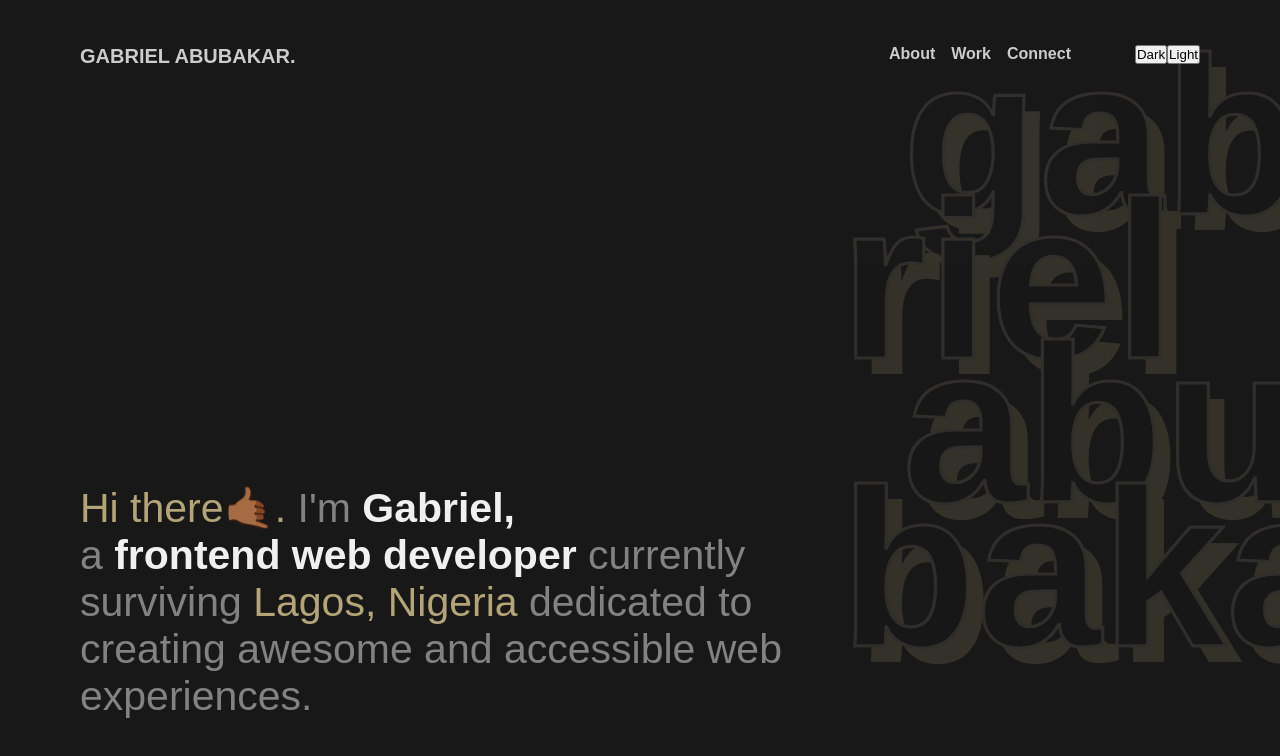
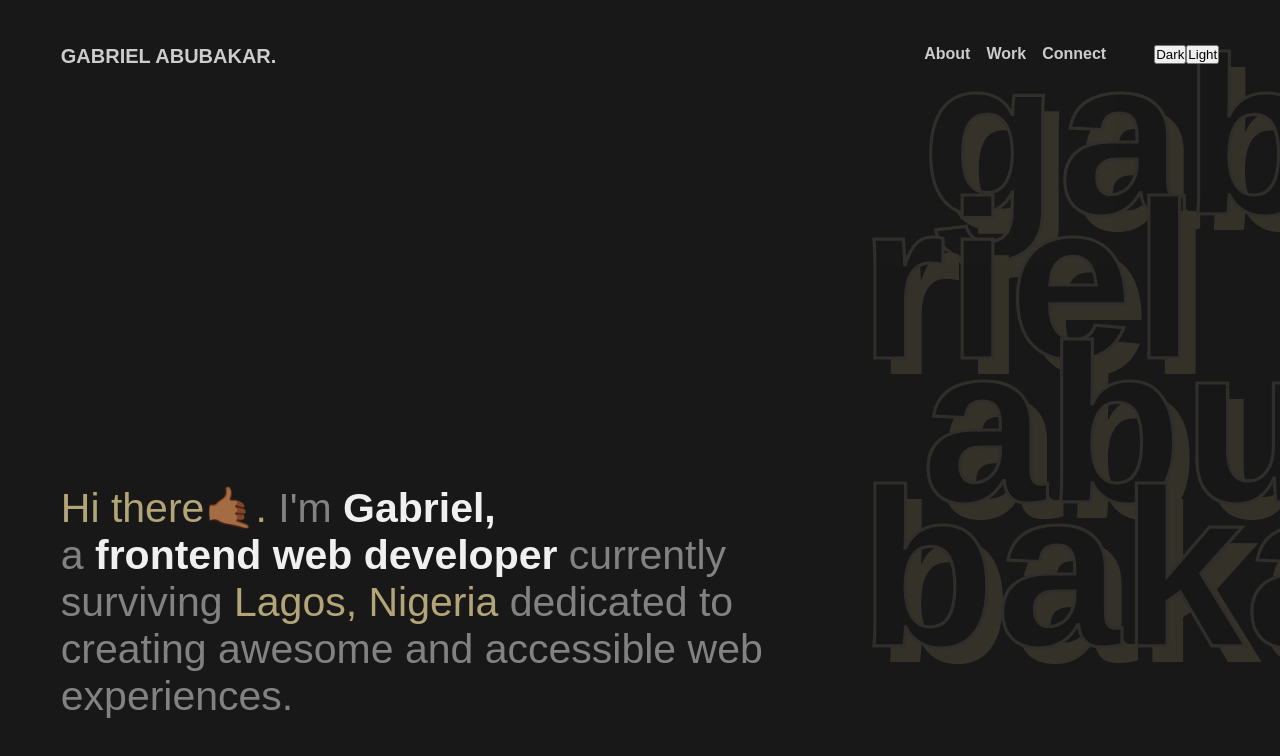
Before and after one commit to GabrielAbubakar/Portfolio-Website, a Next.js app: page / in a window 1280 px wide. Shown: the top 756 px of the page. Built offline with nearby package versions, Linux system fonts and the light colour scheme.

Commit message:
intro section and navbar responsive

```diff
--- a/components/navbar/Navbar.styled.js
+++ b/components/navbar/Navbar.styled.js
@@ -18,14 +18,13 @@ const StyledNavbar = styled(motion.nav)`
         text-transform: uppercase;
 
         @media ${devices.tablet} {
-            font-size: 1.125rem;
+            font-size: 1rem;
         }
 
         @media ${devices.mobileL} {
             font-size: 0.9375rem;
         }
     }
-
 
 
     ul {
@@ -48,6 +47,10 @@ const StyledNavbar = styled(motion.nav)`
                 &:hover {
                     color: ${props => props.theme.colors.primary};
                 }
+
+                @media ${devices.tablet} {
+                    font-size: 0.8125rem;
+                }
             }
         }
     }
@@ -55,7 +58,7 @@ const StyledNavbar = styled(motion.nav)`
 
 export const LinksDiv = styled.div`
     display: flex;
-    gap: 4rem;
+    gap: 3rem;
 `
 
 export default StyledNavbar;
--- a/components/sections/Intro/Intro.styled.js
+++ b/components/sections/Intro/Intro.styled.js
@@ -37,7 +37,6 @@ export const StyledIntroHeader = styled(motion.h1)`
 
     .brown {
         color: ${(props) => props.theme.colors.primary};
-        /* color: blue; */
         font-weight: 500;
     }
 
@@ -67,6 +66,13 @@ export const StyledIntroName = styled(motion.pre)`
         line-height: 6rem;
         right: 3rem;
     }
+
+    @media ${devices.mobileL} {
+        top: 6rem;
+        font-size: 10rem;
+        line-height: 6rem;
+        right: 5rem;
+    }
 `
 
 export default StyledIntroContainer;
--- a/components/styled/HomePage.styled.js
+++ b/components/styled/HomePage.styled.js
@@ -6,7 +6,7 @@ import { devices } from "./mediaqueries/device";
 const StyledHomePageContainer = styled.div`
     /* width: 93%; */
     /* margin: 0 auto; */
-    padding: 0 5rem;
+    padding: 0 3.8rem;
     overflow: hidden;
 
     @media ${devices.laptop} {
```
